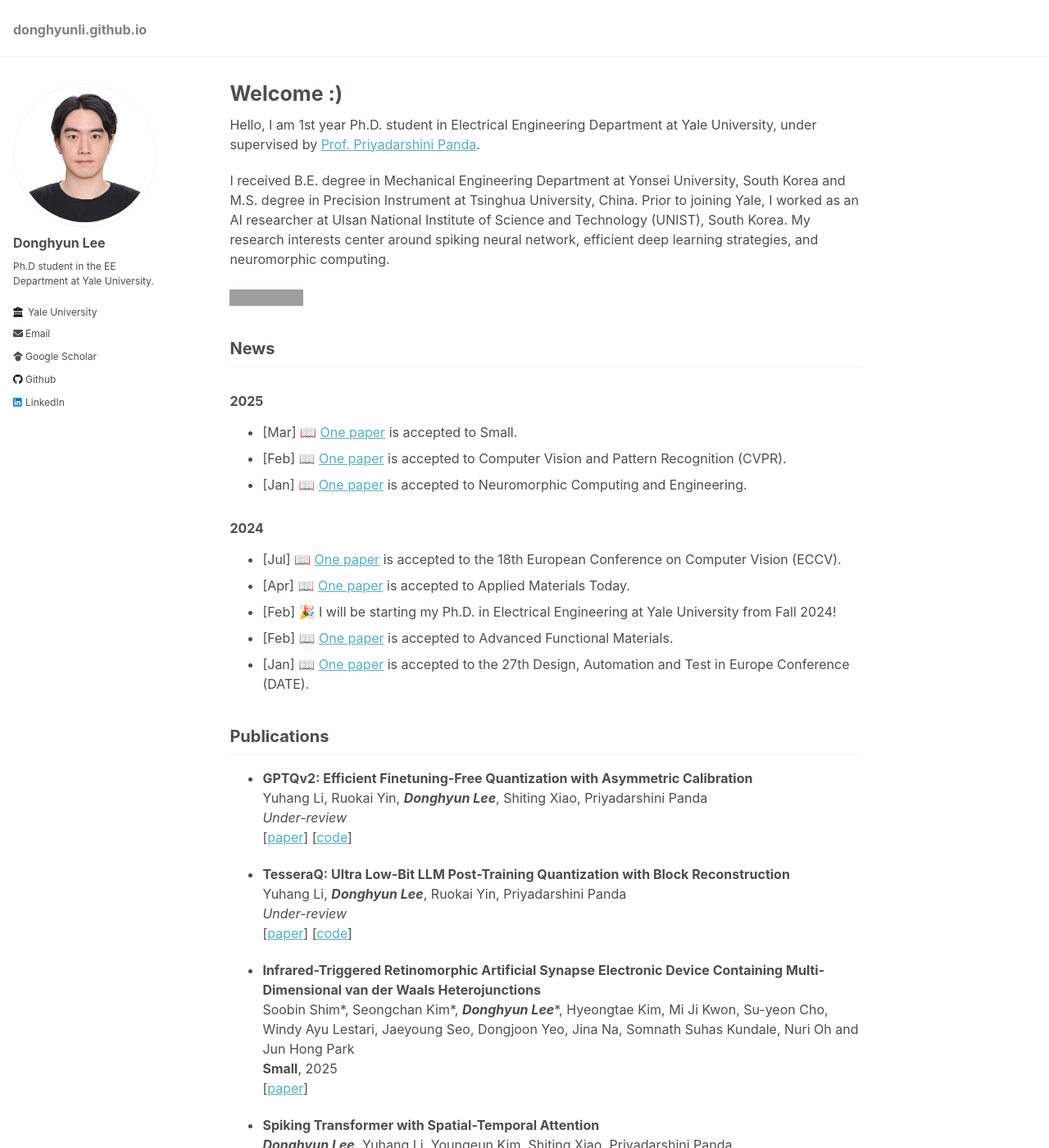
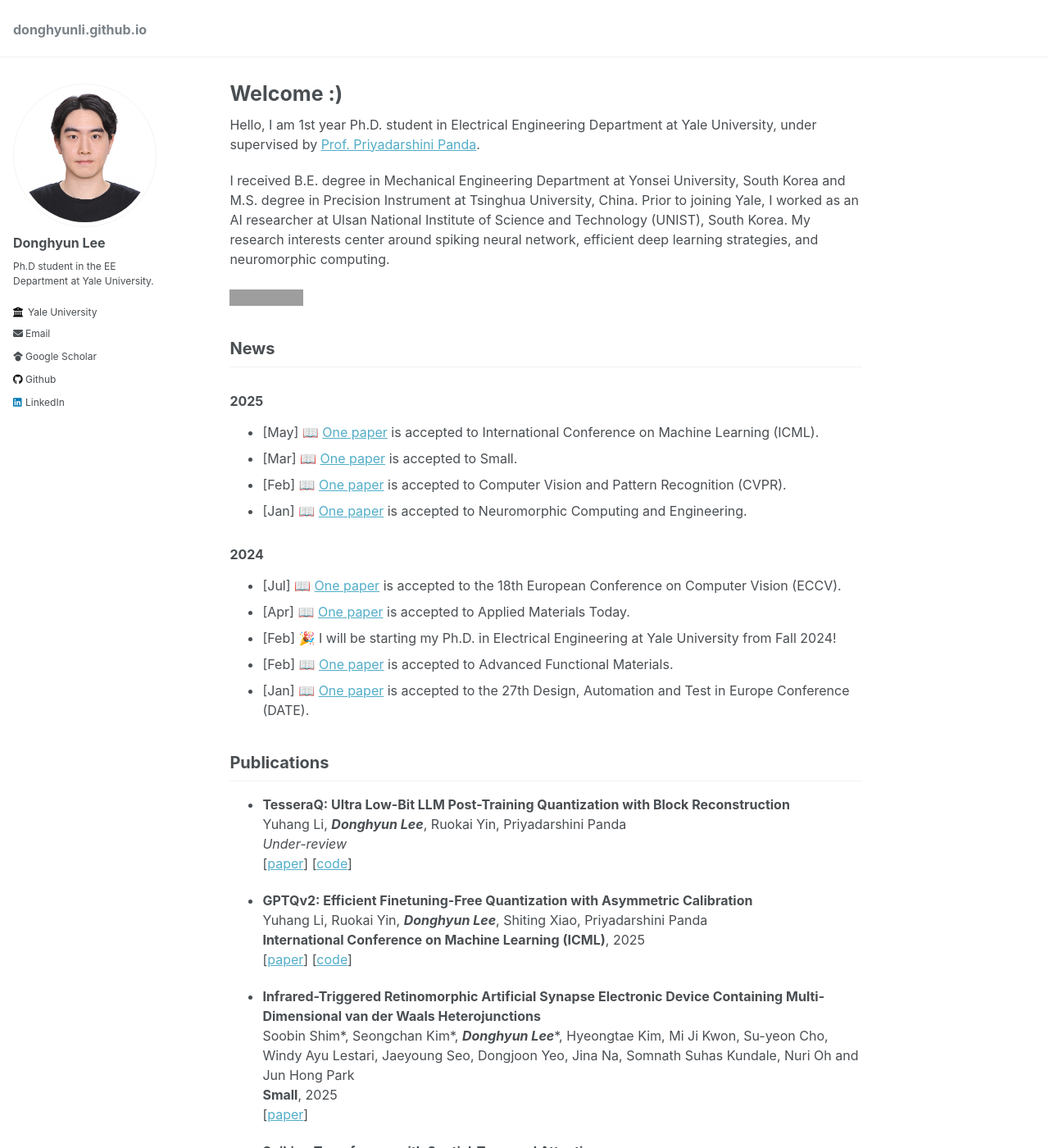
Before and after one commit to donghyunli/donghyunli.github.io, a Jekyll site: the page built from _pages/about.md, in a window 1280 px wide and 1400 px high. Shown: the whole window at 82% size. Built offline with Jekyll 4.4.1, drawn with Linux system fonts in a browser that asks for light colours; grey boxes are pictures that could not be loaded.

Commit message:
paper update

```diff
--- a/_pages/about.md
+++ b/_pages/about.md
@@ -17,6 +17,7 @@ I received B.E. degree in Mechanical Engineering Department at Yonsei University
 
 ## News
 ### 2025
+- [May] 📖 [One paper](https://arxiv.org/pdf/2504.02692) is accepted to International Conference on Machine Learning (ICML).
 - [Mar] 📖 [One paper](https://onlinelibrary.wiley.com/doi/pdf/10.1002/smll.202410892) is accepted to Small.
 - [Feb] 📖 [One paper](https://arxiv.org/pdf/2409.19764) is accepted to Computer Vision and Pattern Recognition (CVPR).
 - [Jan] 📖 [One paper](https://arxiv.org/pdf/2409.01564) is accepted to Neuromorphic Computing and Engineering.
@@ -30,15 +31,15 @@ I received B.E. degree in Mechanical Engineering Department at Yonsei University
 
 
 ## Publications
-- **GPTQv2: Efficient Finetuning-Free Quantization with Asymmetric Calibration**\\
-Yuhang Li, Ruokai Yin, ***Donghyun Lee***, Shiting Xiao, Priyadarshini Panda\\
-*Under-review*\\
-[[paper](https://arxiv.org/pdf/2504.02692)] [[code](https://github.com/Intelligent-Computing-Lab-Yale/GPTQv2)]
-
 - **TesseraQ: Ultra Low-Bit LLM Post-Training Quantization with Block Reconstruction**\\
 Yuhang Li, ***Donghyun Lee***, Ruokai Yin, Priyadarshini Panda\\
 *Under-review*\\
 [[paper](https://arxiv.org/pdf/2410.19103)] [[code](https://github.com/Intelligent-Computing-Lab-Yale/TesseraQ)]
+
+- **GPTQv2: Efficient Finetuning-Free Quantization with Asymmetric Calibration**\\
+Yuhang Li, Ruokai Yin, ***Donghyun Lee***, Shiting Xiao, Priyadarshini Panda\\
+**International Conference on Machine Learning (ICML)**, 2025\\
+[[paper](https://arxiv.org/pdf/2504.02692)] [[code](https://github.com/Intelligent-Computing-Lab-Yale/GPTQv2)]
 
 - **Infrared-Triggered Retinomorphic Artificial Synapse Electronic Device Containing Multi-Dimensional van der Waals Heterojunctions**\\
 Soobin Shim\*, Seongchan Kim\*, ***Donghyun Lee***\*, Hyeongtae Kim, Mi Ji Kwon, Su-yeon Cho, Windy Ayu Lestari, Jaeyoung Seo, Dongjoon Yeo, Jina Na, Somnath Suhas Kundale, Nuri Oh and Jun Hong Park\\
```
